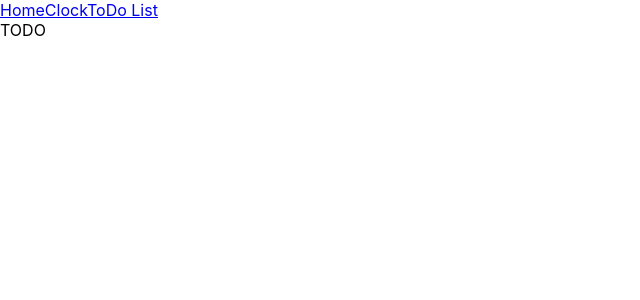
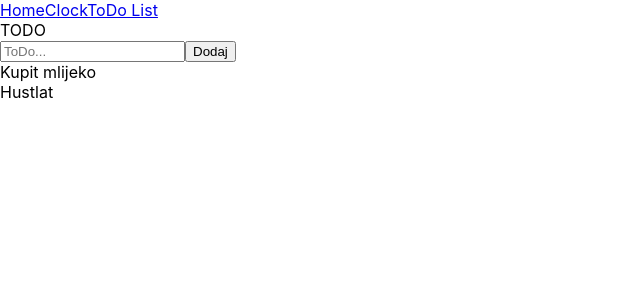
Before and after one commit to mvuco00/studySpot, a React app in the folder studyspot/: page /todo in a window 1280 px wide. Shown: the top 300 px of the page, without its empty margins (0-640 px from the left). Built offline with nearby package versions, Linux system fonts and the light colour scheme.

Commit message:
ToDo list

```diff
--- a/studyspot/package.json
+++ b/studyspot/package.json
@@ -54,6 +54,7 @@
     "react-css-modules": "^4.7.11",
     "react-dev-utils": "^11.0.2",
     "react-dom": "^17.0.1",
+    "react-key-index": "^0.1.1",
     "react-refresh": "^0.8.3",
     "react-router-dom": "^5.2.0",
     "resolve": "1.18.1",
--- /dev/null
+++ b/studyspot/src/Components/ToDo/Task/task.js
@@ -0,0 +1,9 @@
+import React, { Component } from "react";
+
+class Task extends Component {
+  render() {
+    return <div>{this.props.item}</div>;
+  }
+}
+
+export default Task;
--- a/studyspot/src/Components/ToDo/todo.js
+++ b/studyspot/src/Components/ToDo/todo.js
@@ -1,11 +1,48 @@
-import React from "react";
+import React, { Component } from "react";
 import AuxComp from "../../HOC/auxcomp";
+import Task from "./Task/task";
 
-const ToDo = (props) => (
-  <AuxComp>
-    <div>TODO</div>
-    <div>{props.children}</div>
-  </AuxComp>
-);
+class ToDo extends Component {
+  state = {
+    todoList: ["Kupit mlijeko", "Hustlat"],
+    userInput: "",
+  };
+  handleInput = (e) => {
+    this.setState({
+      userInput: e.target.value,
+    });
+  };
 
+  handleSubmit = (e) => {
+    e.preventDefault();
+    if (this.state.userInput != "") {
+      this.setState({
+        todoList: [this.state.userInput, ...this.state.todoList],
+        userInput: "",
+      });
+    }
+  };
+  render() {
+    return (
+      <AuxComp>
+        <div>TODO</div>
+        <form autoComplete="off" onSubmit={this.handleSubmit}>
+          <input
+            type="text"
+            placeholder="ToDo..."
+            value={this.state.userInput}
+            onChange={this.handleInput}
+          />
+          <input type="submit" value="Dodaj" />
+        </form>
+
+        <div>
+          {this.state.todoList.map((item) => {
+            return <Task item={item} key={item} />;
+          })}
+        </div>
+      </AuxComp>
+    );
+  }
+}
 export default ToDo;
```
Also changed, not shown: 1 other file (tests, documents, lock files or other folders).
